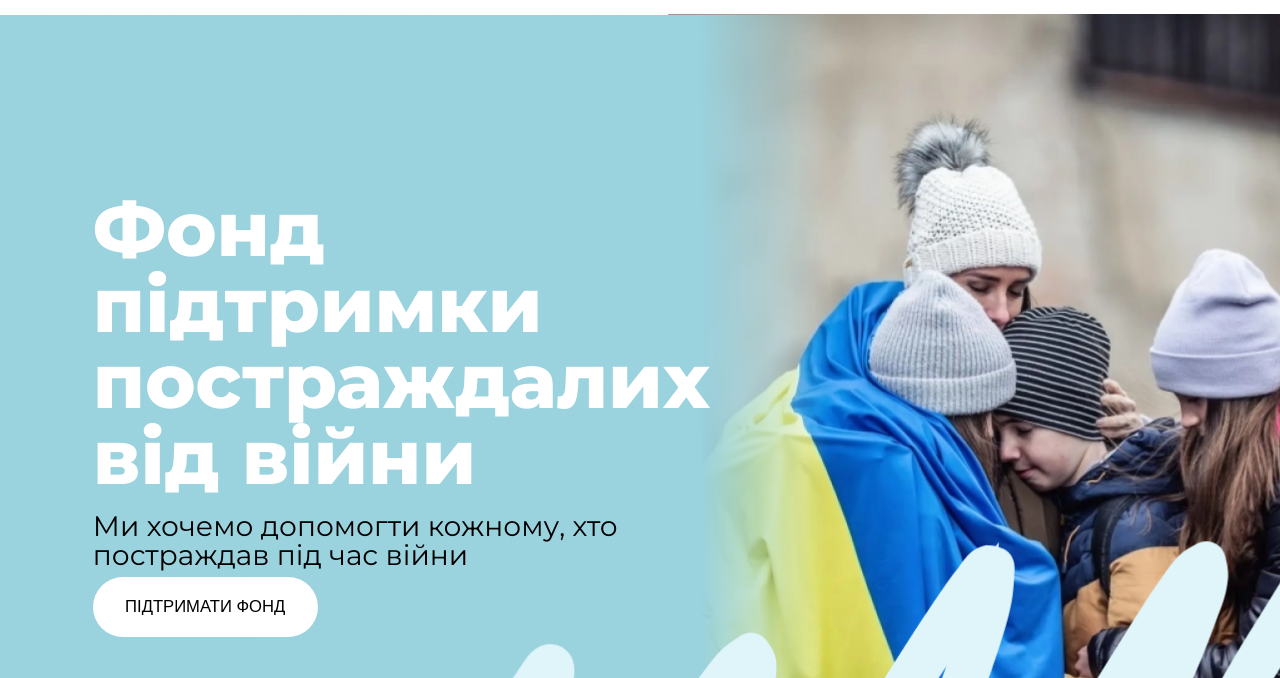
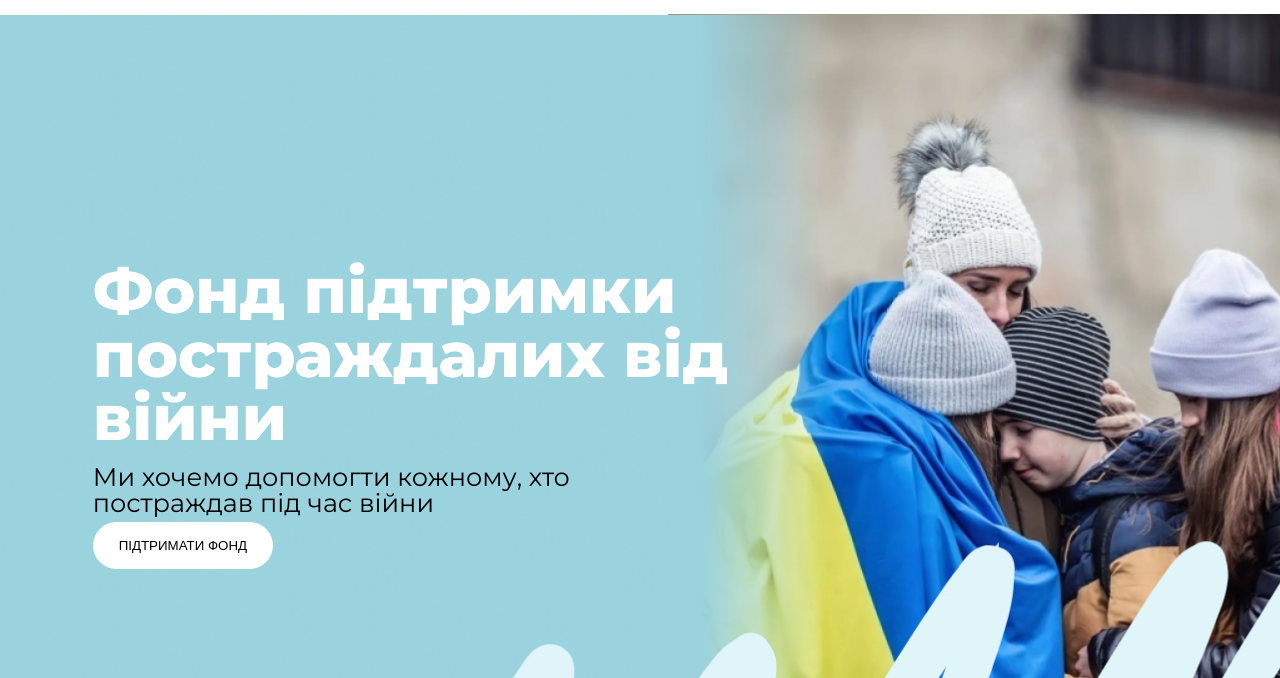
Before and after one commit to REFRAZ1/freshcode-training, a website: page index.html in a window 1280 px wide. Shown: the part 122-800 px from the top of the page. Drawn offline with Linux system fonts and the light colour scheme.

Commit message:
Edit mini misstake

```diff
--- a/index.html
+++ b/index.html
@@ -4,7 +4,7 @@
 <head>
     <meta charset="UTF-8">
     <meta name="viewport" content="width=device-width, initial-scale=1.0">
-    <title>Receptiki</title>
+    <title>Volunter Hub</title>
 
     <link rel="stylesheet" href="./reset.css">
     <link rel="stylesheet" href="./styleIndex.css">
--- a/styleIndex.css
+++ b/styleIndex.css
@@ -102,7 +102,7 @@ body{
 
 .main-title{
     font-weight: 800;
-    font-size: 5.94vw;
+    font-size: 3.94em;
     color: #FFFFFF;
 
 }
@@ -110,7 +110,7 @@ body{
 .main-description{
     font-weight: 400;
     margin-top: 0.6em;
-    font-size: 2.2vw;
+    font-size: 2vw;
 }
 
 .white-button{
@@ -120,8 +120,6 @@ body{
     border-radius: 4.8rem;
     margin-top: 0.5em;
     border: none;
-    font-size: 1.3vw;
-
 }
 
 
```
